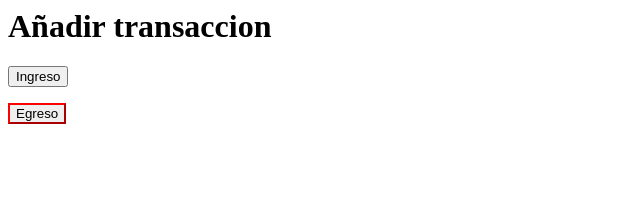
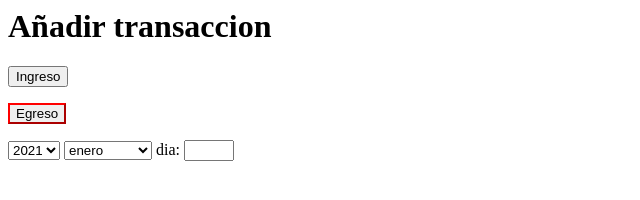
Before and after one commit to MelinaGutierrez/Pocket-Guard, a website built with Parcel: page add_transaccion.html in a window 1280 px wide. Shown: the whole page, without its empty margins (0-640 px from the left). Built offline with nearby package versions, Linux system fonts and the light colour scheme.

Commit message:
crear la opcion para elegir la fecha de la transaccion

```diff
--- a/add_transaccion.html
+++ b/add_transaccion.html
@@ -8,5 +8,26 @@
     <form >
       <button type="submit" style="border-color: red;" >Egreso</button>
     </form>
+    <select id="anio-item">
+      <option value="2021">2021</option>
+      <option value="2022">2022</option>
+      <option value="2023">2023</option>
+    </select>
+    <select id="mes-item">
+      <option value="enero">enero</option>
+      <option value="febrero">febrero</option>
+      <option value="marzo">marzo</option>
+      <option value="abril">abril</option>
+      <option value="mayo">mayo</option>
+      <option value="junio">junio</option>
+      <option value="julio">julio</option>
+      <option value="agosto">agosto</option>
+      <option value="septiembre">septiembre</option>
+      <option value="octubre">octubre</option>
+      <option value="noviembre">noviembre</option>
+      <option value="diciembre">diciembre</option>
+    </select>
+    <label for="" >dia:</label>
+    <input type="number" style="width: 50;">
   </body>
 </html>
```
Also changed, not shown: index.html (+1 -1 lines).
